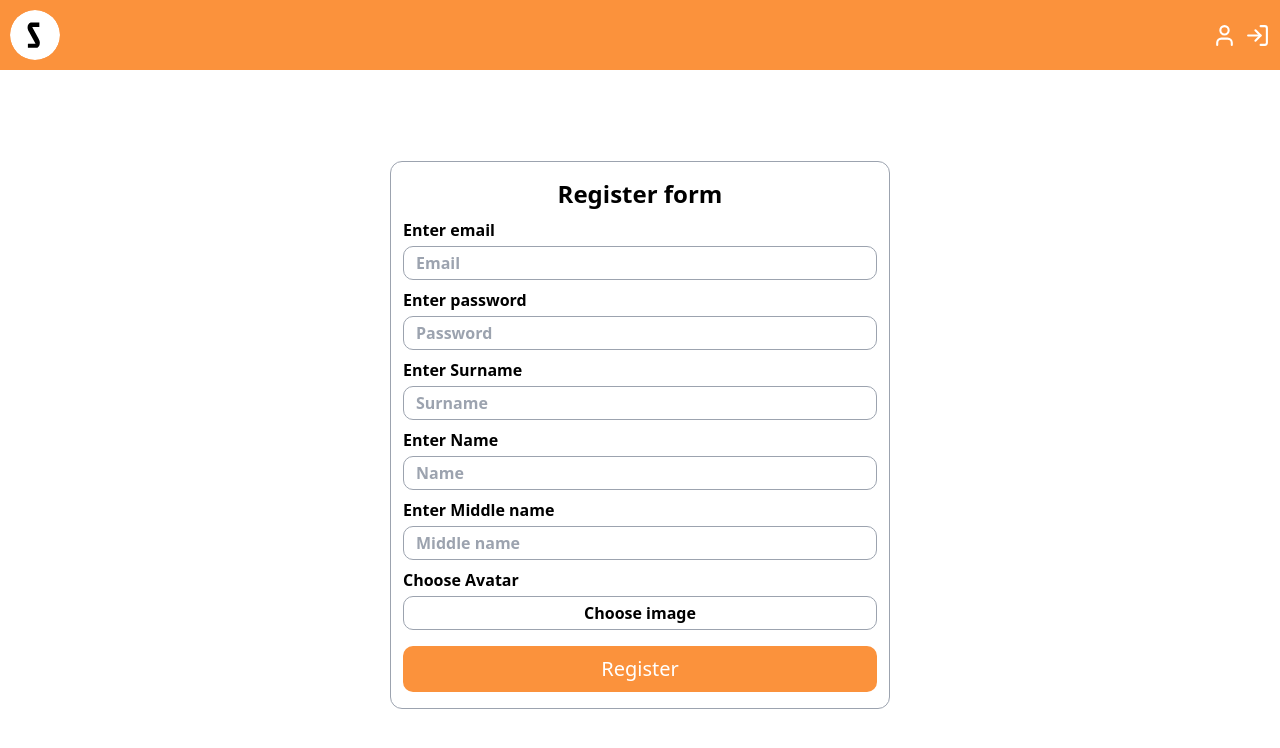
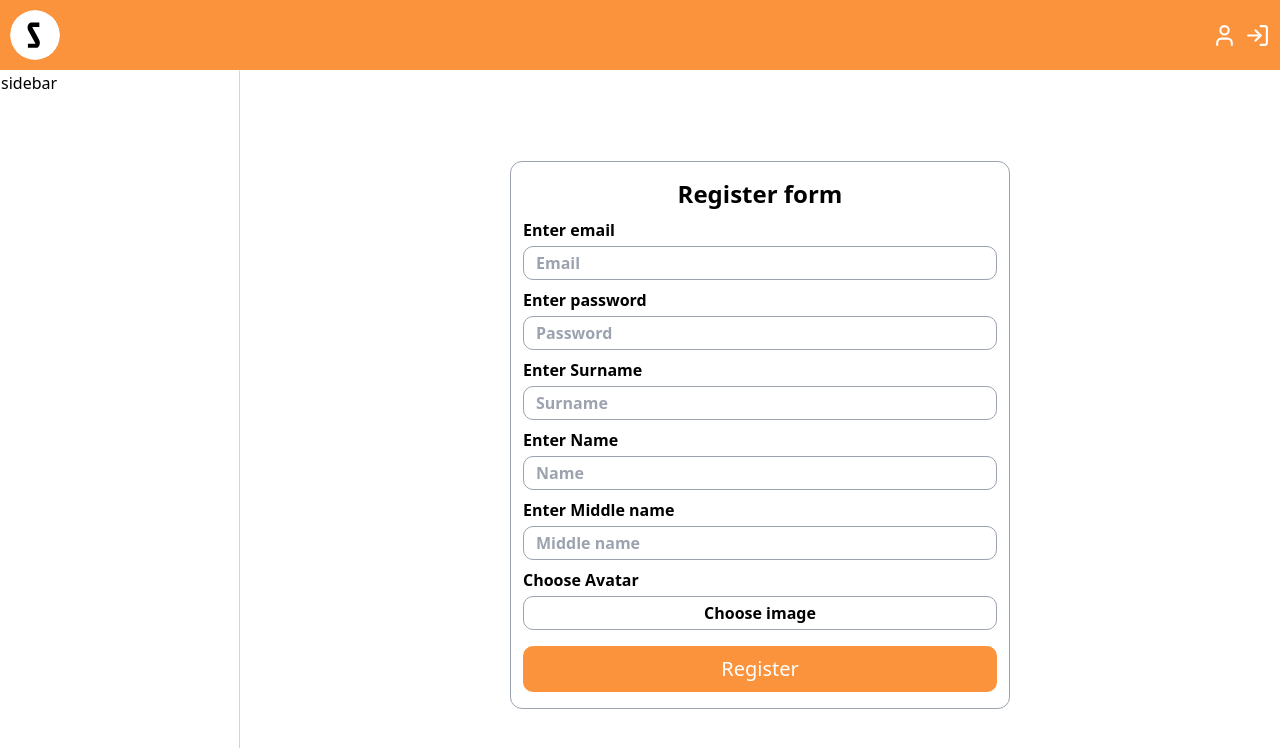
Before and after one commit to Sorokovsky/sorok-chat-client, a Next.js app: page /register in a window 1280 px wide. Shown: the top 748 px of the page. Built offline with nearby package versions, Linux system fonts and the light colour scheme; no server answers.

Commit message:
sidebar style

```diff
--- a/src/components/layouts/main-layout/main-layout.tsx
+++ b/src/components/layouts/main-layout/main-layout.tsx
@@ -1,6 +1,7 @@
 "use client"
 import { Header } from "@/components/header/header";
 import { Provider } from "@/components/provider";
+import { Sidebar } from "@/components/sidebar/sidebar";
 import { type FC, type PropsWithChildren, type JSX } from "react";
 
 export const MainLayout: FC<PropsWithChildren> = ({ children }): JSX.Element => {
@@ -8,8 +9,13 @@ export const MainLayout: FC<PropsWithChildren> = ({ children }): JSX.Element =>
         <body className={"h-full flex flex-col"}>
             <Provider>
                 <Header />
-                <div className={"flex-grow"}>
-                    {children}
+                <div className={"flex-grow flex items-stretch"}>
+                    <Sidebar>sidebar</Sidebar>
+                    <main
+                        className="flex-grow"
+                    >
+                        {children}
+                    </main>
                 </div>
             </Provider>
         </body>
--- /dev/null
+++ b/src/components/sidebar/sidebar.module.sass
@@ -0,0 +1,6 @@
+.sidebar
+    @apply border-[1px] border-transparent min-w-60
+.left
+    @apply border-r-gray-300
+.right
+    @apply border-l-gray-300
--- /dev/null
+++ b/src/components/sidebar/sidebar.tsx
@@ -0,0 +1,20 @@
+import { type PropsWithChildren, type FC, type JSX } from "react";
+import cn from "clsx";
+import styles from "./sidebar.module.sass";
+
+export type Position = "left" | "right"
+
+interface Props extends PropsWithChildren {
+    position?: Position;
+}
+
+export const Sidebar: FC<Props> = ({ position = 'left', children }): JSX.Element => {
+    return (
+
+        <aside
+            className={cn(styles.sidebar, styles[position])}
+        >
+            {children}
+        </aside>
+    );
+}
```
